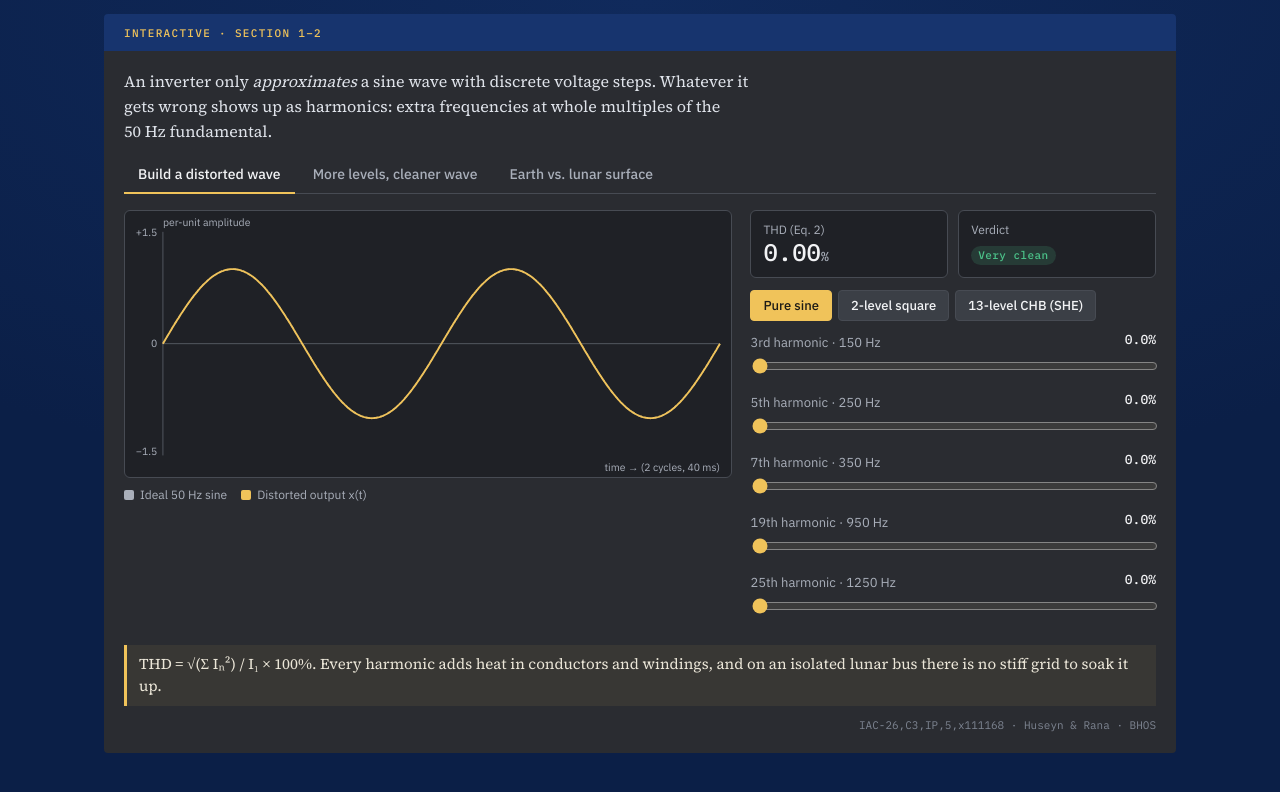
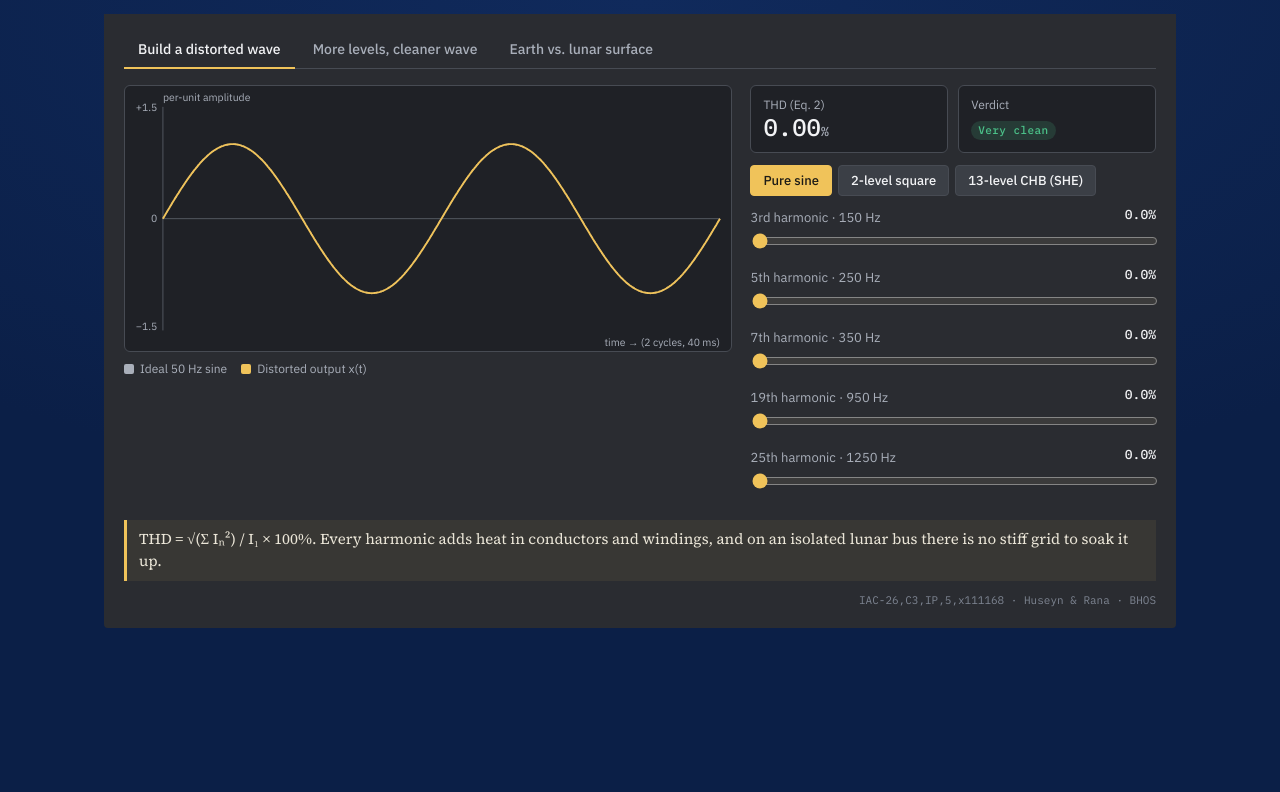
Before and after one commit to Huseyn005/harmonics-panels, a plain HTML site: page embed/harmonics-in-space/index.html in a window 1280 px wide. Drawn offline with Linux system fonts and the light colour scheme.

Commit message:
Remove header and lede paragraph from index.html
Removed header and introductory paragraph to streamline content.

```diff
--- a/embed/harmonics-in-space/index.html
+++ b/embed/harmonics-in-space/index.html
@@ -18,11 +18,7 @@
 </head>
 <body>
 <main class="embed">
-  <header class="embed-head">
-    <span class="tag">Interactive · Section 1–2</span>
-  </header>
   <section class="embed-body">
-    <p class="lede">An inverter only <em>approximates</em> a sine wave with discrete voltage steps. Whatever it gets wrong shows up as harmonics: extra frequencies at whole multiples of the 50&nbsp;Hz fundamental.</p>
 
     <div class="tabs" role="tablist">
       <button class="tab" role="tab" aria-selected="true" data-panel="p-build">Build a distorted wave</button>
```
